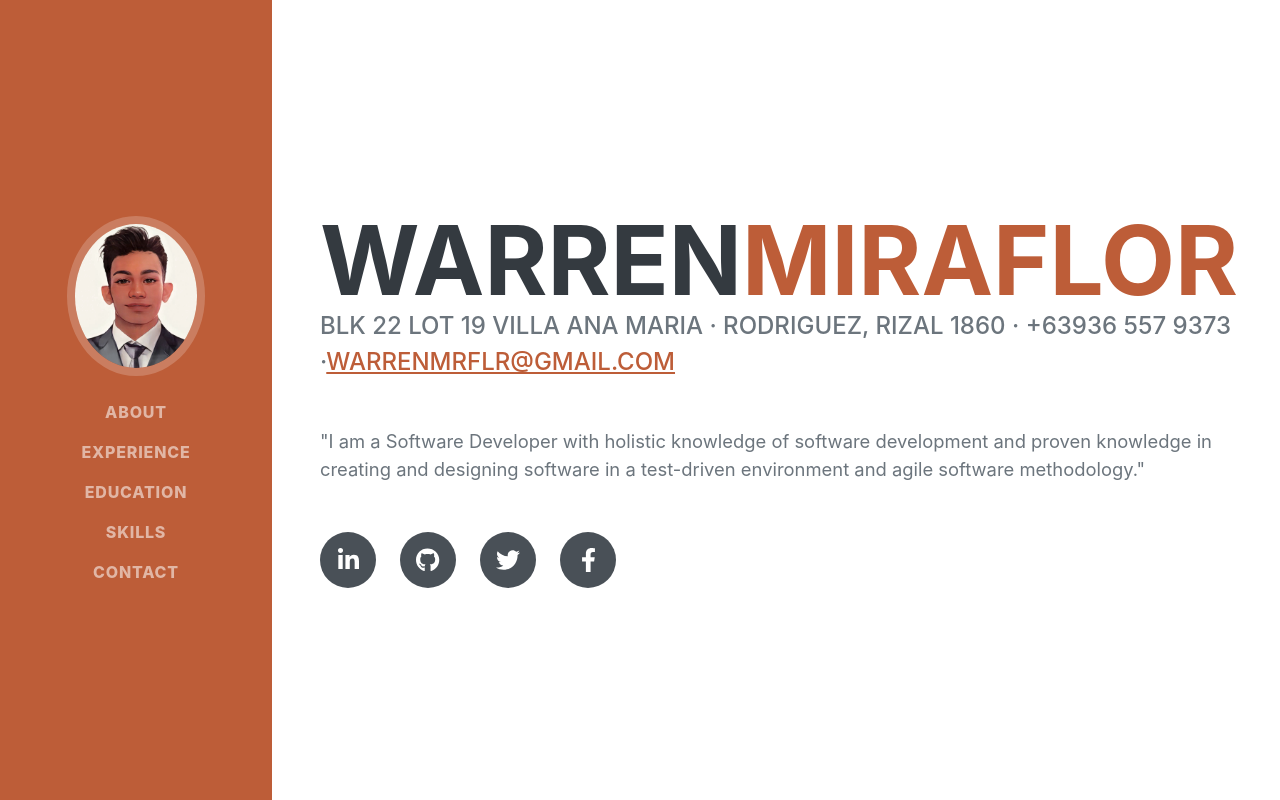
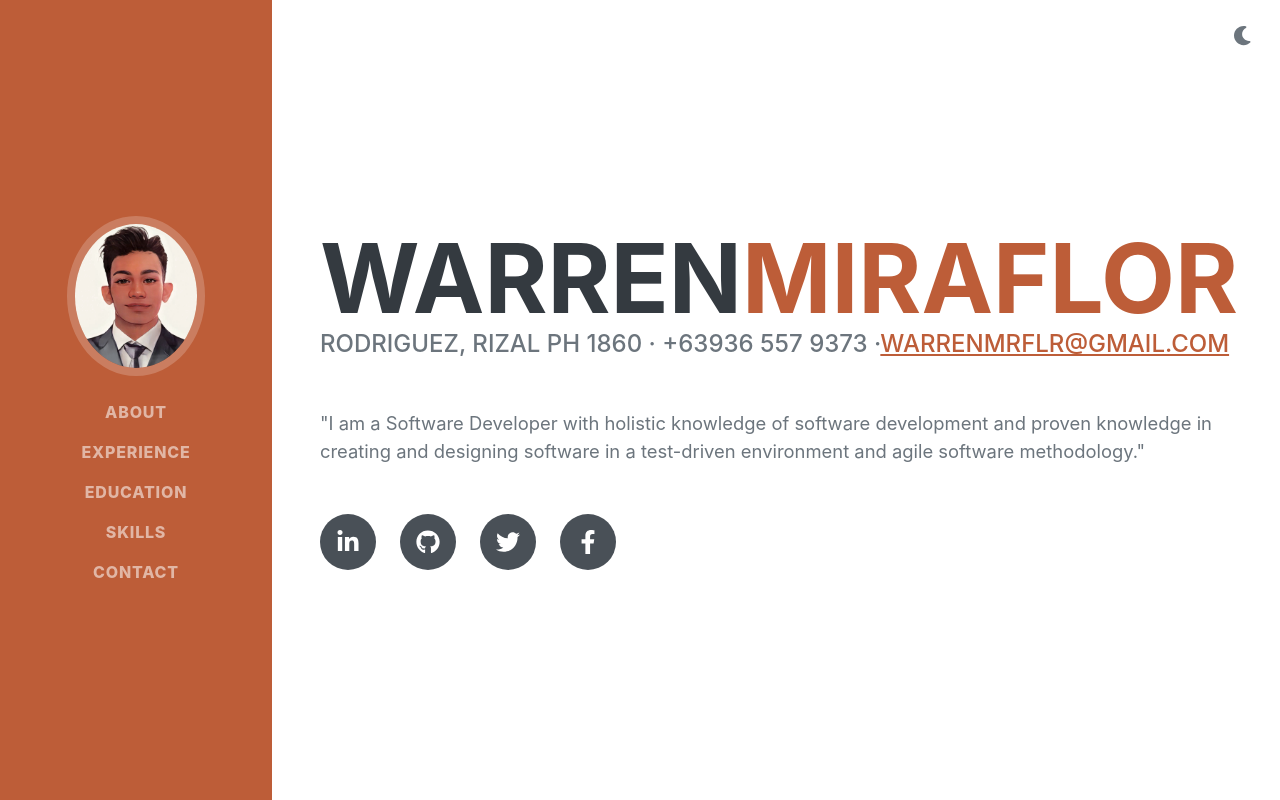
Before and after one commit to warrencodehub/reactpro, a React (Vite) app: page / in a window 1280 px wide. Shown: the top 800 px of the page. Built offline with nearby package versions, Linux system fonts and the light colour scheme; a web font is replaced by a local one.

Commit message:
Added dark mode feature

```diff
--- a/package.json
+++ b/package.json
@@ -12,6 +12,10 @@
     "preview": "vite preview"
   },
   "dependencies": {
+    "@fortawesome/fontawesome-svg-core": "^7.0.1",
+    "@fortawesome/free-solid-svg-icons": "^7.0.1",
+    "@fortawesome/react-fontawesome": "^3.0.2",
+    "aos": "^2.3.4",
     "react": "^18.2.0",
     "react-dom": "^18.2.0"
   },
--- a/src/App.jsx
+++ b/src/App.jsx
@@ -5,6 +5,8 @@ import Contact from "./components/Contact";
 import Description from "./components/Description";
 import Experience from "./components/Experience";
 import Education from "./components/Education";
+import { ThemeProvider } from "./context/ThemeContext";
+import ThemeToggle from "./components/ThemeToggle";
 
 const person = {
   first_name: "Warren",
@@ -12,7 +14,7 @@ const person = {
   jobclass: "Software Developer",
   bday: "06/21/1995",
   age: "28",
-  address: "Blk 22 Lot 19 Villa Ana Maria · Rodriguez, Rizal 1860 · +63936 557 9373 ·",
+  address: "Rodriguez, Rizal PH 1860 · +63936 557 9373 ·",
   contactno: "09365579373",
   email: "warrenmrflr@gmail.com",
   skills: ["SQL", "C#", "HTML", "Javascript", "CSS", "ASP.NET", "React", "REST API"],
@@ -78,8 +80,10 @@ function App() {
   const [count, setCount] = useState(0);
 
   return (
-    <div className="App">
-      {/* Page Container */}
+    <ThemeProvider>
+      <div className="App">
+        <ThemeToggle />
+        {/* Page Container */}
       <div class="container-fluid p-0">
         {/* The Grid */}
         <section class="resume-section" id="about">
@@ -117,7 +121,8 @@ function App() {
           <Contact contact={contact} />
         </section>
       </div>
-    </div>
+      </div>
+    </ThemeProvider>
   );
 }
 
--- a/src/components/Skills.jsx
+++ b/src/components/Skills.jsx
@@ -23,7 +23,7 @@ export default function Skills({ skills }) {
           <i class="fab fa-node-js"></i>
         </li>
         <li class="list-inline-item">
-          <i class="fab fa-java"></i>
+          <i class="fab fa-laravel"></i>
         </li>
         <li class="list-inline-item">
           <i class="fab fa-php"></i>
--- /dev/null
+++ b/src/components/ThemeToggle.jsx
@@ -0,0 +1,16 @@
+import React, { useContext } from 'react';
+import { ThemeContext } from '../context/ThemeContext';
+import { FontAwesomeIcon } from '@fortawesome/react-fontawesome';
+import { faSun, faMoon } from '@fortawesome/free-solid-svg-icons';
+
+const ThemeToggle = () => {
+    const { darkMode, toggleTheme } = useContext(ThemeContext);
+
+    return (
+        <button onClick={toggleTheme} className="theme-toggle" aria-label={darkMode ? 'Switch to Light Mode' : 'Switch to Dark Mode'}>
+            <FontAwesomeIcon icon={darkMode ? faSun : faMoon} />
+        </button>
+    );
+};
+
+export default ThemeToggle;
--- /dev/null
+++ b/src/context/ThemeContext.jsx
@@ -0,0 +1,18 @@
+import React, { createContext, useState } from 'react';
+
+export const ThemeContext = createContext();
+
+export const ThemeProvider = ({ children }) => {
+    const [darkMode, setDarkMode] = useState(false);
+
+    const toggleTheme = () => {
+        setDarkMode(!darkMode);
+        document.body.classList.toggle('dark-mode');
+    };
+
+    return (
+        <ThemeContext.Provider value={{ darkMode, toggleTheme }}>
+            {children}
+        </ThemeContext.Provider>
+    );
+};
--- /dev/null
+++ b/src/css/theme.css
@@ -0,0 +1,32 @@
+.theme-toggle{
+    position:fixed;
+    top:1rem;
+    right:1rem;
+    padding:0.75rem;
+    border:none;
+    border-radius:50%;
+    cursor:pointer;
+    z-index:1000;
+    background-color: transparent;
+    color: inherit;
+    transition: transform 0.3s ease, background-color 0.3s ease;
+    width: 40px;
+    height: 40px;
+    display: flex;
+    align-items: center;
+    justify-content: center;
+    font-size: 1.2rem;
+}
+
+.theme-toggle:hover {
+    transform: rotate(15deg);
+    background-color: rgba(128, 128, 128, 0.1);
+}
+
+.dark-mode .theme-toggle {
+    color: #fff;
+}
+body.dark-mode{
+    background-color:#1a1a1a;
+    color:#ffffff;
+}
--- a/src/main.jsx
+++ b/src/main.jsx
@@ -1,6 +1,7 @@
 import React from "react";
 import ReactDOM from "react-dom/client";
 import App from "./App";
+import "./css/theme.css";
 
 ReactDOM.createRoot(document.getElementById("root")).render(
   <React.StrictMode>
```
Also changed, not shown: src/assets/img/viber_img.jpg (added), 1 other file (tests, documents, lock files or other folders).
